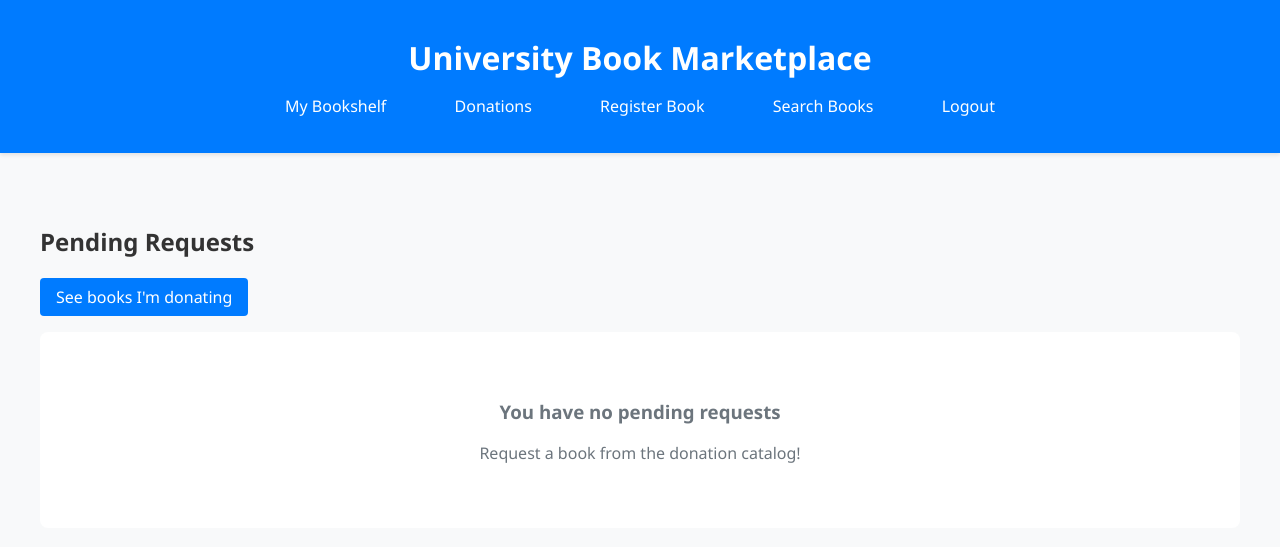
After one commit to Matheus-F-Scatolin/MC656, a Django app: page /donations/pending-requests/ in a window 1280 px wide. The commit adds this page. Shown: the top 547 px of the page. Run offline with Django 5.2, Linux system fonts and the light colour scheme; a user stored in the database is signed in; data that the repository does not hold is empty.

Commit message:
Add Donation system - Add Donations page - Allow users to add  books to donation listing from shelf - Show available books when searching - Allow request cancellation - Implement request approval and rejection

```diff
--- a/marketplace/books/templates/books/base.html
+++ b/marketplace/books/templates/books/base.html
@@ -103,7 +103,8 @@
             <nav class="nav">
                 {% if user.is_authenticated %}
                     <a href="{% url 'bookshelves:bookshelf' %}">My Bookshelf</a>
-                    <a href="{% url 'book_list' %}">Browse Books</a>
+                    <a href="{% url 'donations:my_listings' %}">Donations</a>
+                    <!-- <a href="{% url 'book_list' %}">Browse Books</a> -->
                     <a href="{% url 'register_book' %}">Register Book</a>
                     <a href="{% url 'search_books' %}">Search Books</a>
                     <a href="{% url 'logout' %}">Logout</a>
--- a/marketplace/books/views.py
+++ b/marketplace/books/views.py
@@ -8,6 +8,8 @@ from django.shortcuts import get_object_or_404
 from .models import Book
 from .search_strategies import BookSearchService
 from bookshelves.models import Bookshelf, BookshelfItem
+
+from donations.models import DonationListing
 
 
 @login_required
@@ -23,9 +25,11 @@ def search_books(request):
     mode = request.GET.get("mode", "combined")
     search_service = BookSearchService(strategy_name=mode)
     books = search_service.search(request)
+    listings =  DonationListing.objects.filter(book__in=books, status='A').exclude(donor=request.user)
 
     context = {
         "books": books,
+        "listings": listings,
         "query": request.GET.get("q", "").strip(),
         "mode": mode,
         "is_search": True,
@@ -81,6 +85,7 @@ def add_to_shelf(request, book_id):
             # For now, we'll just redirect back to the book list
             return redirect('book_list')
 
+
     return redirect('book_list')
 
 
--- a/marketplace/bookshelves/views.py
+++ b/marketplace/bookshelves/views.py
@@ -15,7 +15,7 @@ def remove_from_bookshelf(request, book_id):
     BookshelfItem.objects.filter(book=book, bookshelf=bookshelf).delete()
     return redirect('bookshelves:bookshelf')
 
-@csrf_exempt
+
 @login_required
 def update_tag(request):
     if request.method == 'POST':
--- /dev/null
+++ b/marketplace/donations/templates/donations/pending_requests.html
@@ -0,0 +1,41 @@
+{% extends 'books/base.html' %}
+
+{% block title %}Pending Book Requests{% endblock %}
+
+{% block content %}
+<h2>Pending Requests</h2>
+
+<a href="{% url 'donations:my_listings' %}" class="btn btn-primary">See books I'm donating</a>
+{% if listings %}
+    <div style="display: grid; grid-template-columns: repeat(auto-fill, minmax(350px, 1fr)); gap: 1rem; margin-top: 1rem;">
+        {% for listing in listings %}
+            <div style="background: white; padding: 1.5rem; border-radius: 8px;
+                        box-shadow: 0 2px 4px rgba(0,0,0,0.1);
+                        border-left: 4px solid #ffc107;">
+
+                <!-- Book Info -->
+                <h3 style="margin-top: 0; color: #ffc107;">{{ listing.book.title }}</h3>
+                <p style="margin: 0.5rem 0;"><strong>Author:</strong> {{ listing.book.author }}</p>
+                <p style="margin: 0.5rem 0;"><strong>Course:</strong> {{ listing.book.course }}</p>
+
+                <hr>
+
+                <!-- Donor Info -->
+                <p style="margin: 0.5rem 0;"><strong>Donor:</strong> {{ listing.donor.username }}</p>
+                <p style="margin: 0.5rem 0;"><strong>Email:</strong> {{ listing.donor.email }}</p>
+
+                <form method="POST" action="{% url 'donations:cancel_request' %}" style="margin-top: 1rem;">
+                    {% csrf_token %}
+                    <input type="hidden" name="listing_id" value="{{ listing.id }}">
+                    <button type="submit" class="btn btn-danger btn-sm">Cancel Request</button>
+                </form>
+            </div>
+        {% endfor %}
+    </div>
+{% else %}
+    <div style="text-align: center; padding: 3rem; background: white; border-radius: 8px; margin-top: 1rem;">
+        <h3 style="color: #6c757d;">You have no pending requests</h3>
+        <p style="color: #6c757d;">Request a book from the donation catalog!</p>
+    </div>
+{% endif %}
+{% endblock %}
--- /dev/null
+++ b/marketplace/donations/urls.py
@@ -0,0 +1,18 @@
+from django.urls import path
+from . import views
+
+app_name = 'donations'
+
+urlpatterns = [
+    # Page views
+    path("my-listings/", views.my_listings, name="my_listings"),
+    path("pending-requests/", views.pending_requests, name="pending_requests"),
+
+    # Actions
+    path("add/", views.add_listing, name="add_listing"),
+    path("delete/", views.delete_listing, name="delete_listing"),
+    path("request/", views.request_book, name="request_book"),
+    path("cancel/", views.cancel_request, name="cancel_request"),
+    path("approve/", views.approve_donation, name="approve_donation"),
+    path("reject/", views.reject_donation, name="reject_donation"),
+]
--- /dev/null
+++ b/marketplace/donations/views.py
@@ -0,0 +1,89 @@
+from django.db import IntegrityError
+from django.shortcuts import get_object_or_404, redirect, render
+from django.contrib.auth.decorators import login_required
+from django.http import JsonResponse, HttpResponseBadRequest
+from django.views.decorators.http import require_POST
+
+from .models import DonationListing, DonationStatus
+from books.models import Book
+
+@login_required
+def my_listings(request):
+    listings = DonationListing.objects.filter(donor=request.user, status__in=('A','P')).order_by('-status', '-added_at')
+    return render(request, 'donations/my_listings.html', {'listings': listings})
+
+
+@login_required
+def pending_requests(request):
+    listings = DonationListing.objects.filter(
+        requester=request.user,
+        status=DonationStatus.PENDING
+    )
+    return render(request, 'donations/pending_requests.html', {'listings': listings})
+
+
+@login_required
+@require_POST
+def add_listing(request):
+    book_id = request.POST.get("book_id")
+    book = get_object_or_404(Book, id=book_id)
+
+    try:
+        DonationListing.add_listing(book, request.user)
+    except IntegrityError as e:
+        pass  # let the user believe it's the first time they're doing this...
+
+    return redirect('donations:my_listings')
+
+
+@login_required
+@require_POST
+def delete_listing(request):
+    book_id = request.POST.get("book_id")
+    book = get_object_or_404(Book, id=book_id)
+
+    DonationListing.objects.filter(book=book, donor=request.user).delete()
+    return redirect('donations:my_listings')
+
+
+@login_required
+@require_POST
+def request_book(request):
+    listing_id = request.POST.get("listing_id")
+    listing = get_object_or_404(DonationListing, id=listing_id)
+
+    listing.request_donation(request.user)
+
+    return redirect('donations:pending_requests')
+
+@login_required
+@require_POST
+def cancel_request(request):
+    listing_id = request.POST.get("listing_id")
+    listing = get_object_or_404(DonationListing, id=listing_id)
+    listing.cancel_donation(request.user)
+
+    return redirect('donations:pending_requests')
+
+@login_required
+@require_POST
+def approve_donation(request):
+    listing_id = request.POST.get("listing_id")
+    listing = get_object_or_404(DonationListing, id=listing_id, donor=request.user)
+
+    listing.approve_donation()
+    listing.save()
+
+    redirect('donations:my_listings')
+
+
+@login_required
+@require_POST
+def reject_donation(request):
+    listing_id = request.POST.get("listing_id")
+    listing = get_object_or_404(DonationListing, id=listing_id, donor=request.user)
+
+    listing.reject_donation()
+    listing.save()
+
+    return redirect('donations:my_listings')
--- a/marketplace/marketplace/settings.py
+++ b/marketplace/marketplace/settings.py
@@ -40,6 +40,7 @@ INSTALLED_APPS = [
     'books',
     'accounts',
     'bookshelves',
+    'donations',
 ]
 
 MIDDLEWARE = [
--- a/marketplace/marketplace/urls.py
+++ b/marketplace/marketplace/urls.py
@@ -22,5 +22,6 @@ urlpatterns = [
     path('accounts/', include('accounts.urls')),
     path('books/', include('books.urls')),
     path('bookshelves/', include('bookshelves.urls')),
+    path("donations/", include("donations.urls")),
     path('', include('accounts.urls')),  # Make landing page the default
 ]
```
Also changed, not shown: marketplace/books/templates/books/search_books.html (+25 -0 lines), marketplace/bookshelves/templates/bookshelves/bookshelf.html (+12 -4 lines), marketplace/donations/models.py (added, +77 -0 lines), marketplace/donations/templates/donations/_nav_toggle.html (added, +11 -0 lines), marketplace/donations/templates/donations/my_listings.html (added, +73 -0 lines), marketplace/donations/__init__.py (added), marketplace/donations/migrations/0001_initial.py (added), marketplace/donations/migrations/__init__.py (added).
